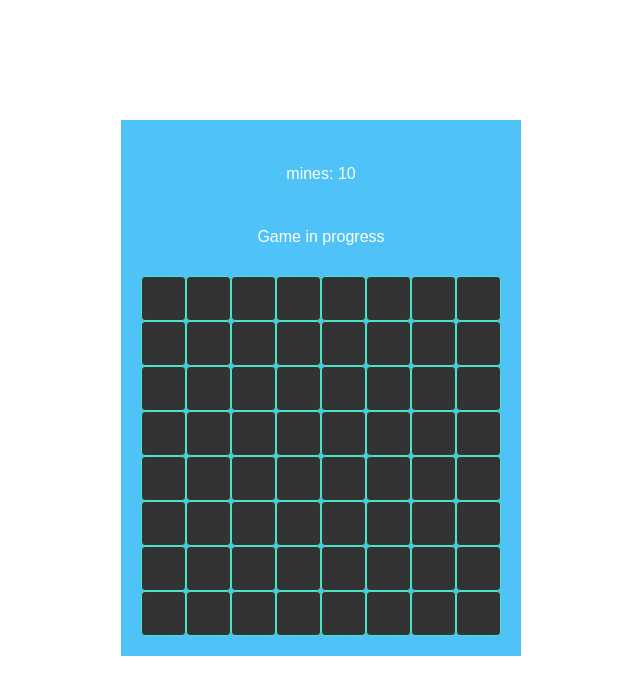
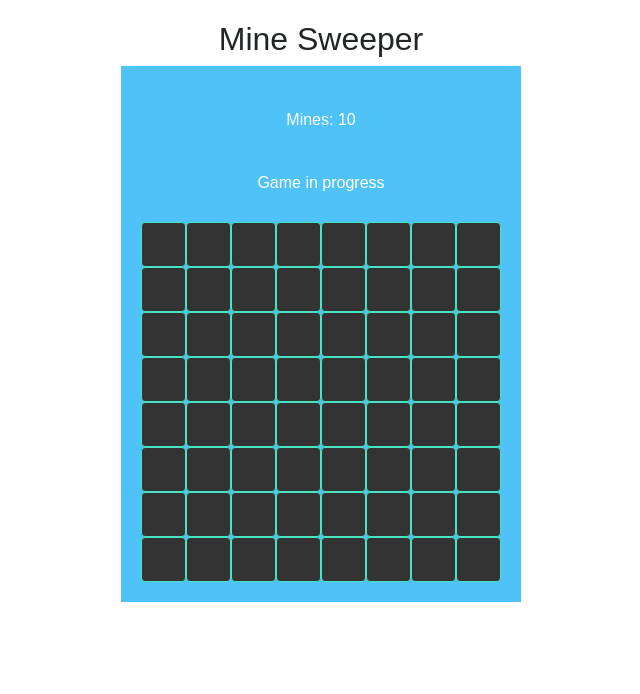
Before and after one commit to Scavengerindisguise/simplified-minesweeper, a React (Create React App) app: page / in a window 1280 px wide. Shown: the top 694 px of the page, without its empty margins (319-959 px from the left). Built offline with nearby package versions, Linux system fonts and the light colour scheme.

Commit message:
mine-sweeper

```diff
--- a/src/App.css
+++ b/src/App.css
@@ -15,16 +15,13 @@ body {
   content: "";
 }
 
-.board{
-
-}
 
 .game {
   max-width: 400px;
   margin: 0 auto;
   padding: 20px;
   background: #4fc3f7;
-  margin-top: 15vh;
+  margin-top: 1vh;
 }
 .game .game-info {
   margin-bottom: 20px;
@@ -32,7 +29,7 @@ body {
   padding: 7px;
   text-align: center;
   color: #fff;
-  min-height: 50px;
+  min-height: 0px;
   border-radius: 7px;
 }
 .game .game-info .info {
@@ -60,7 +57,6 @@ body {
 }
 .game .hidden {
   background: #333333;
-  z-index: 10;
 }
 .game .is-flag,
 .game .is-mine {
--- a/src/components/Board.jsx
+++ b/src/components/Board.jsx
@@ -202,7 +202,7 @@ class Board extends Component {
             <React.Fragment>
                 <div className="game-info">
                     <span className="info">
-                        mines: {this.state.mineCount}
+                        Mines: {this.state.mineCount}
                     </span>
                     <br />
                     <span className="info">
--- a/src/components/Game.jsx
+++ b/src/components/Game.jsx
@@ -10,9 +10,12 @@ class Game extends Component {
     render() {
         const { height, width, mines } = this.state;
         return (
+            <>
+            <div className="text-center"><h2>Mine Sweeper</h2></div>
             <div className="game">
                 <Board height={height} width={width} mines={mines} />
             </div>
+            </>
         );
     }
 }
```
